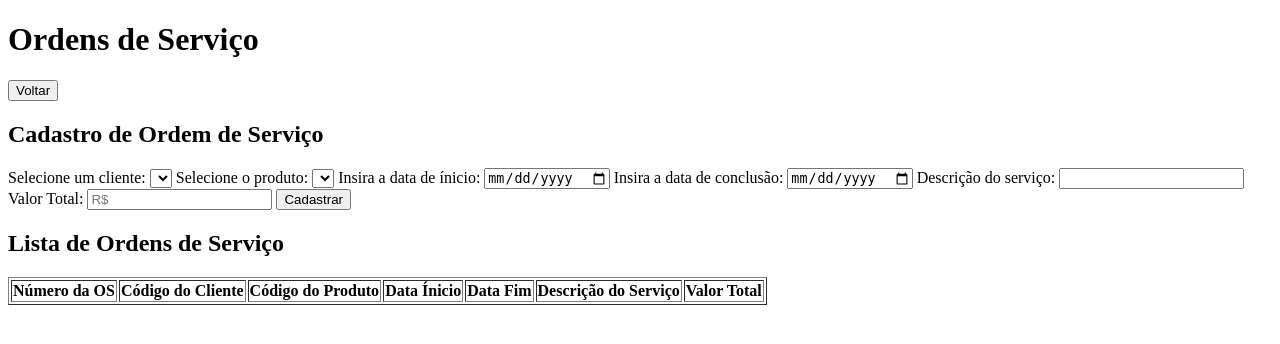
After one commit to AndersonJN-Dev/projeto-faculdade, a Flask app: page /ordem-de-servico in a window 1280 px wide. The commit adds this page. Shown: the top 344 px of the page. Run offline with Flask 3, Linux system fonts and the light colour scheme; data that the repository does not hold is empty.

Commit message:
Prova - Atualização arquivo index.html e os.html

```diff
--- a/templates/index.html
+++ b/templates/index.html
@@ -16,5 +16,8 @@
     <form action="{{url_for('produtos')}}">
         <button>Cadastro de Produtos</button>
     </form>
+    <form action="{{url_for('os')}}">
+        <button>Cadastro de Ordem de Serviço</button>
+    </form>
 </body>
 </html>
--- /dev/null
+++ b/templates/os.html
@@ -0,0 +1,74 @@
+<!DOCTYPE html>
+<html lang="pt-br">
+<head>
+    <meta charset="UTF-8">
+    <meta name="viewport" content="width=device-width, initial-scale=1.0">
+    <title>Ordens de Serviço</title>
+</head>
+<body>
+    <h1>Ordens de Serviço</h1>
+    <a href="{{url_for('home')}}">
+        <button>Voltar</button>
+    </a>
+    <h2>Cadastro de Ordem de Serviço</h2>
+    <form method="post" action="{{ url_for('cadastrar_ordem_de_servico') }}">
+        <label for="clientes">Selecione um cliente:</label>
+        <select name="cliente" id="select-clientes" required>
+            <option value=""></option>
+            {% for cliente in clientes %}
+                <option value="{{ cliente.id }}">{{ cliente.nome }}</option>
+            {% endfor %}
+        </select>
+
+        <label for="produto">Selecione o produto:</label>
+        <select name="produto" id="select-produto" required>
+            <option value=""></option>
+            {% for produto in produtos %}
+                <option value="{{ produto.id }}">{{ produto.descricao }}</option>
+            {% endfor %}
+        </select>
+
+        <label for="data-inicio">Insira a data de ínicio:</label>
+        <input type="date" id="data-inicio" name="data-inicio" required>
+
+        <label for="data-fim">Insira a data de conclusão:</label>
+        <input type="date" id="data-fim" name="data-fim">
+
+        <label for="descricao-servico">Descrição do serviço:</label>
+        <input type="text" id="descricao-servico" name="descricao-servico" required>
+
+        <label for="valor-total">Valor Total:</label>
+        <input type="number" id="valor-total" name="valor-total" placeholder="R$" required>
+
+        <button type="submit">Cadastrar</button>
+    </form>
+
+    <h2>Lista de Ordens de Serviço</h2>
+    <table border="1">
+        <thead>
+            <tr>
+                <th>Número da OS</th>
+                <th>Código do Cliente</th>
+                <th>Código do Produto</th>
+                <th>Data Ínicio</th>
+                <th>Data Fim</th>
+                <th>Descrição do Serviço</th>
+                <th>Valor Total</th>
+            </tr>
+        </thead>
+        <tbody>
+            {% for ordem in ordens %}
+            <tr>
+                <td>{{ ordem.id }}</td>
+                <td>{{ ordem.cliente_id }}</td>
+                <td>{{ ordem.produto_id }}</td>
+                <td>{{ ordem.data_inicio }}</td>
+                <td>{{ ordem.data_fim }}</td>
+                <td>{{ ordem.descricao_servico }}</td>
+                <td>{{ ordem.valor_total }}</td>
+            </tr>
+            {% endfor %}
+        </tbody>
+    </table>
+</body>
+</html>
```
